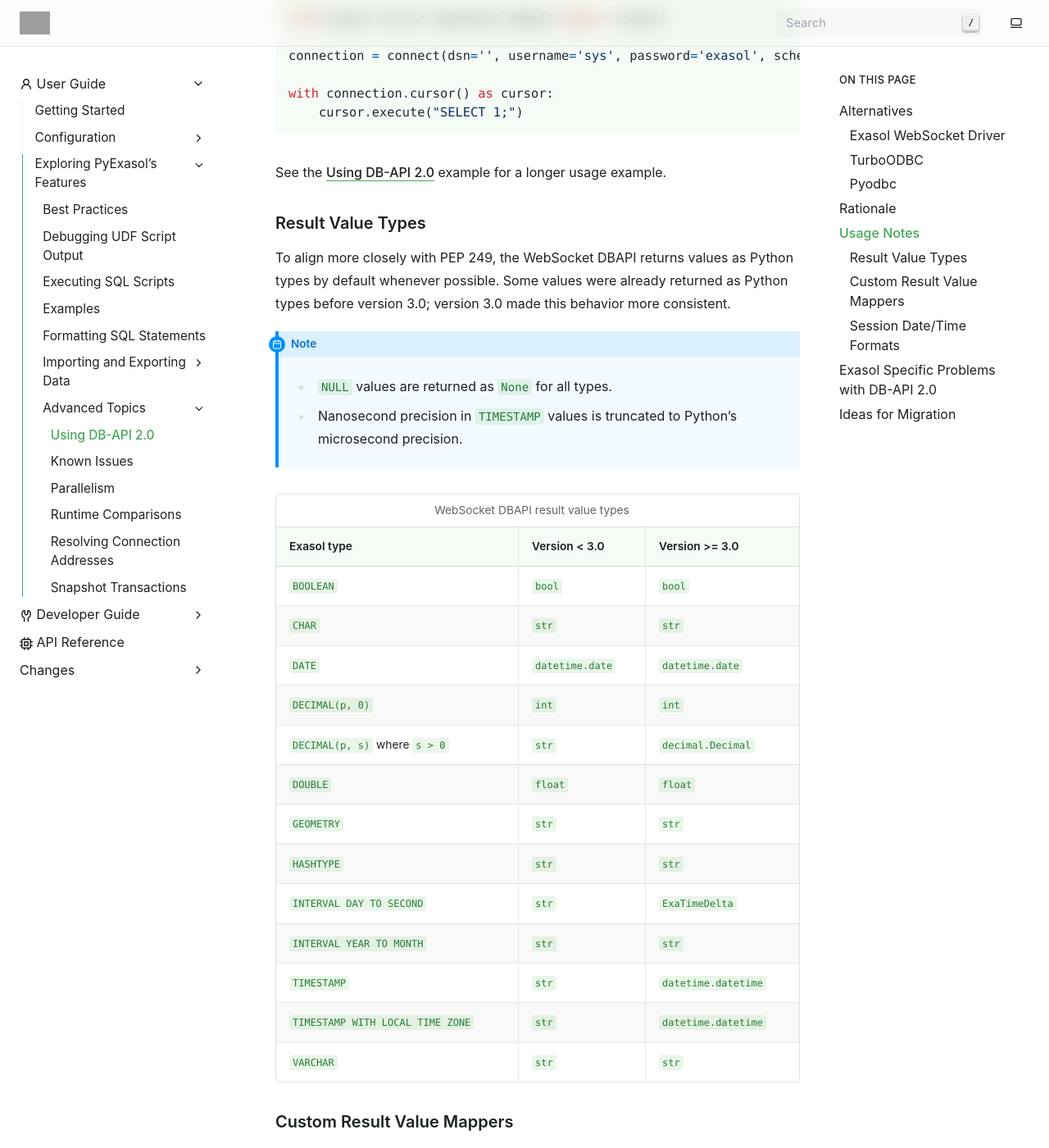
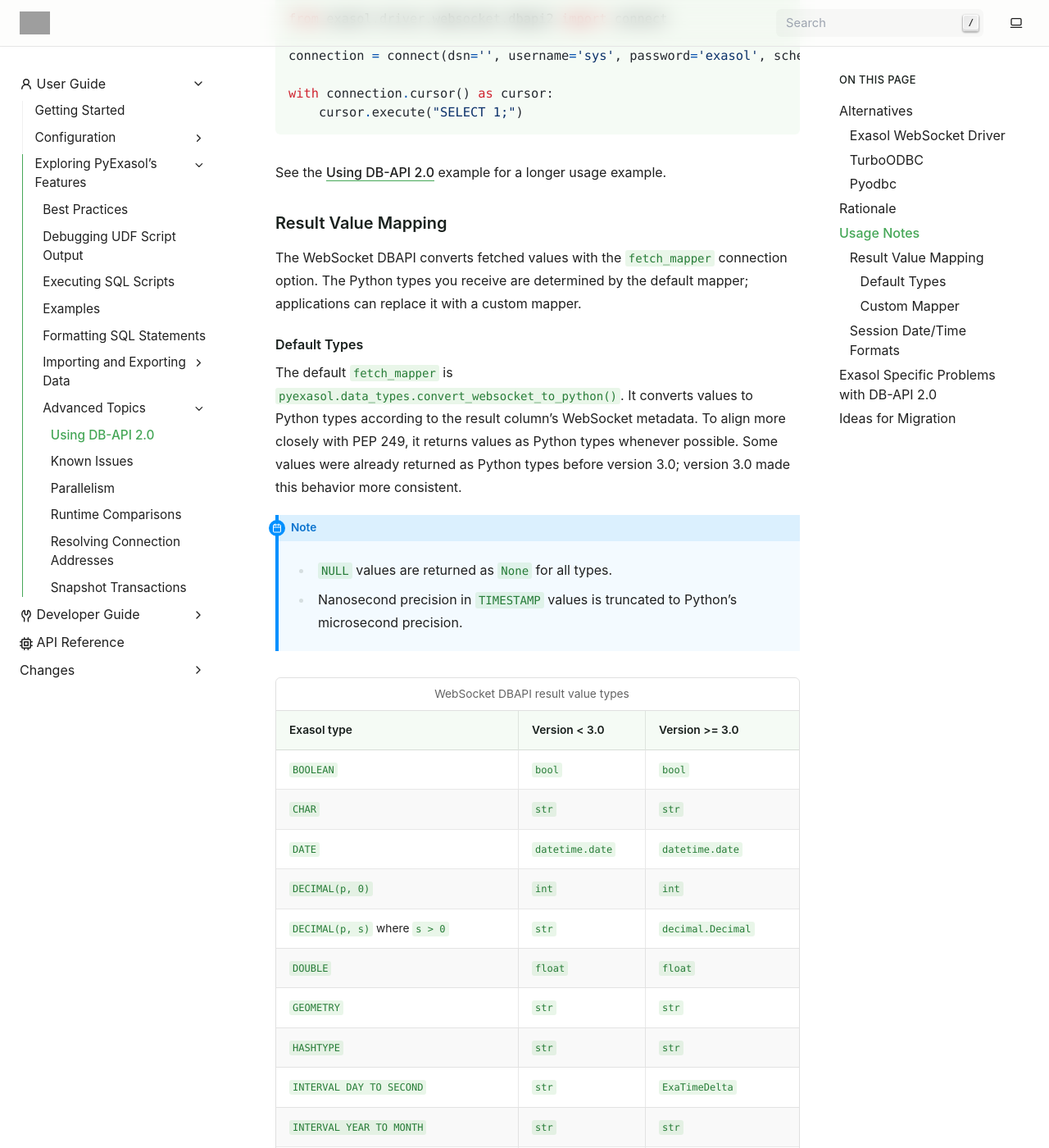
Before and after one commit to exasol/pyexasol, a Sphinx documentation site: the page built from doc/user_guide/exploring_features/advanced_topics/dbapi.rst, in a window 1280 px wide and 1400 px high, scrolled down 1640 px. Shown: the whole window at 82% size. Built offline with Sphinx 7.4.7, drawn with Linux system fonts in a browser that asks for light colours; some of the changed text lies outside the part shown; grey boxes are pictures that could not be loaded.

Commit message:
Group together the existing fetch_mapper sections better

```diff
--- a/doc/user_guide/exploring_features/advanced_topics/dbapi.rst
+++ b/doc/user_guide/exploring_features/advanced_topics/dbapi.rst
@@ -74,12 +74,22 @@ Usage Notes
 
 See the :ref:`Using DB-API 2.0 <using_dbapi2_example>` example for a longer usage example.
 
-Result Value Types
-^^^^^^^^^^^^^^^^^^
+Result Value Mapping
+^^^^^^^^^^^^^^^^^^^^
 
-To align more closely with PEP 249, the WebSocket DBAPI returns values as Python
-types by default whenever possible. Some values were already returned as Python
-types before version 3.0; version 3.0 made this behavior more consistent.
+The WebSocket DBAPI converts fetched values with the ``fetch_mapper`` connection
+option. The Python types you receive are determined by the default mapper;
+applications can replace it with a custom mapper.
+
+Default Types
+~~~~~~~~~~~~~
+
+The default ``fetch_mapper`` is
+:func:`pyexasol.data_types.convert_websocket_to_python`. It converts values to
+Python types according to the result column's WebSocket metadata. To align more
+closely with PEP 249, it returns values as Python types whenever possible. Some
+values were already returned as Python types before version 3.0; version 3.0
+made this behavior more consistent.
 
 .. note::
     * ``NULL`` values are returned as ``None`` for all types.
@@ -132,18 +142,15 @@ types before version 3.0; version 3.0 made this behavior more consistent.
      - ``str``
      - ``str``
 
-Custom Result Value Mappers
-^^^^^^^^^^^^^^^^^^^^^^^^^^^
+Custom Mapper
+~~~~~~~~~~~~~
 
-The default ``fetch_mapper`` is
-:func:`pyexasol.data_types.convert_websocket_to_python`. It converts values to
-Python types according to the result column's WebSocket metadata.
-
-Applications can provide a custom mapper through the ``fetch_mapper`` connection
-option. The mapper receives two positional arguments: the raw scalar value and
-the column's WebSocket ``dataType`` metadata. See the `WebSocket API data type
-definition <https://github.com/exasol/websocket-api/blob/master/docs/WebsocketAPIV3.md#data-types-type-names-and-properties>`__. Use the metadata's ``type``
-value to determine how to convert the value.
+Instead of the default mapper described above, applications can provide a custom
+mapper through the ``fetch_mapper`` connection option. The mapper receives two
+positional arguments: the raw scalar value and the column's WebSocket ``dataType``
+metadata. See the `WebSocket API data type
+definition <https://github.com/exasol/websocket-api/blob/master/docs/WebsocketAPIV3.md#data-types-type-names-and-properties>`__.
+Use the metadata's ``type``value to determine how to convert the value.
 
 .. code-block:: python
 
```
